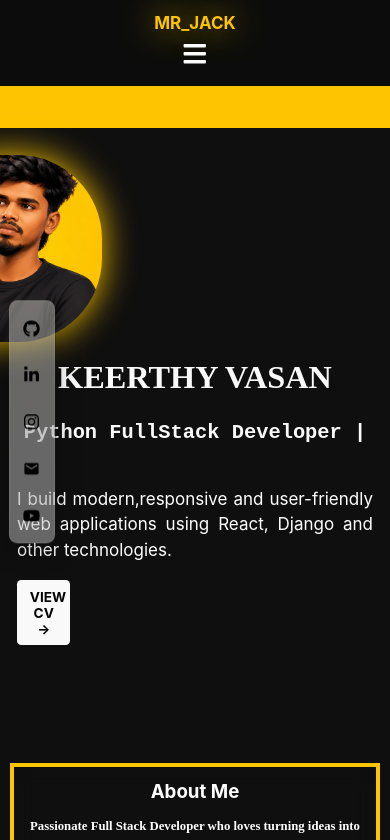
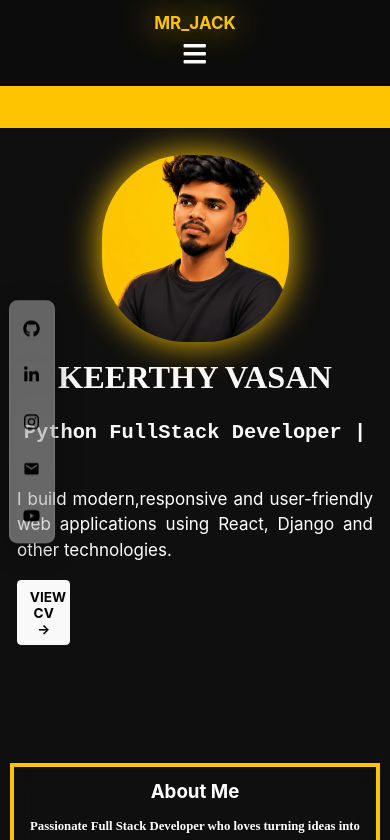
Before and after one commit to keerthy-07/my-app, a React (Create React App) app: page / in a window 390 px wide. Shown: the top 840 px of the page. Built offline with nearby package versions, Linux system fonts and the light colour scheme.

Commit message:
updated portfolio design

```diff
--- a/src/components/header/head.css
+++ b/src/components/header/head.css
@@ -96,6 +96,7 @@ nav ul li{
     cursor:pointer;
     color:#fcfcfc;
 }
+
 
 @media (max-width:768px){
 
--- a/src/components/profile/profile.css
+++ b/src/components/profile/profile.css
@@ -120,7 +120,7 @@
   }
 
   .left img{
-    position: relative;
+    position: static;
     width: 220px;
     height: 220px;
     margin: 0 auto 20px;
```
